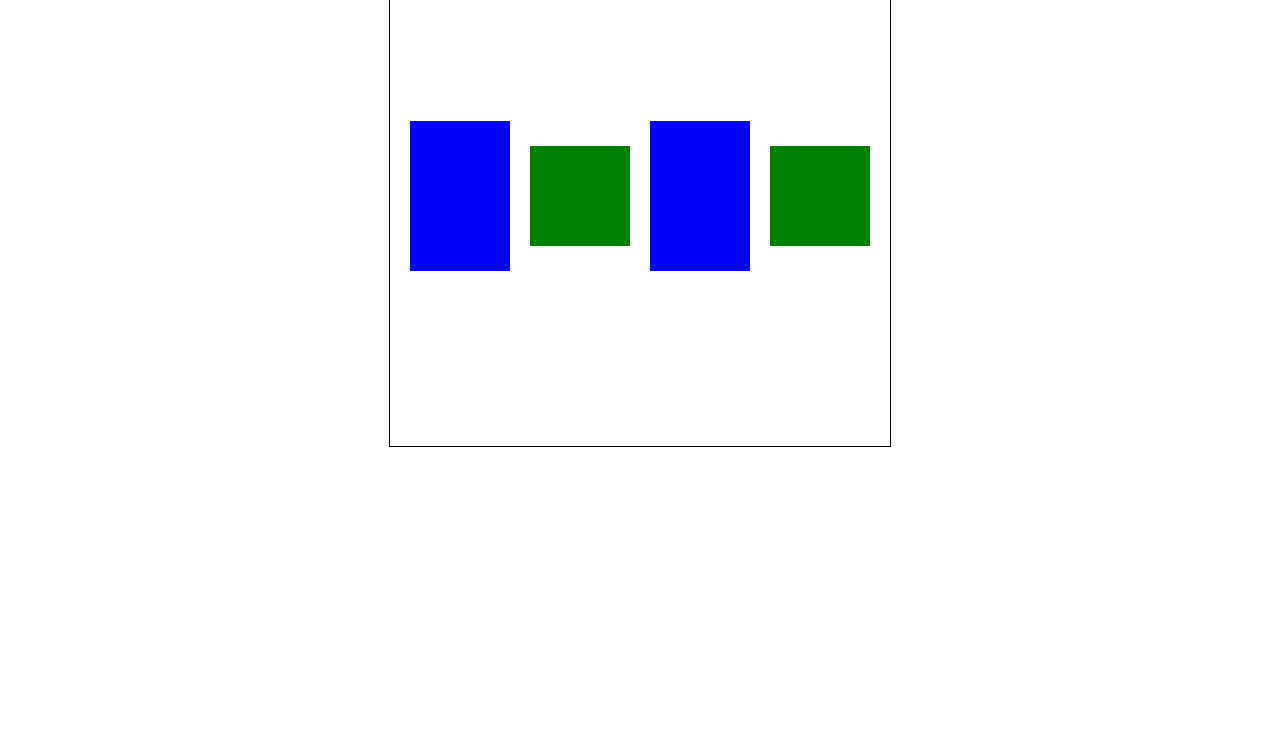
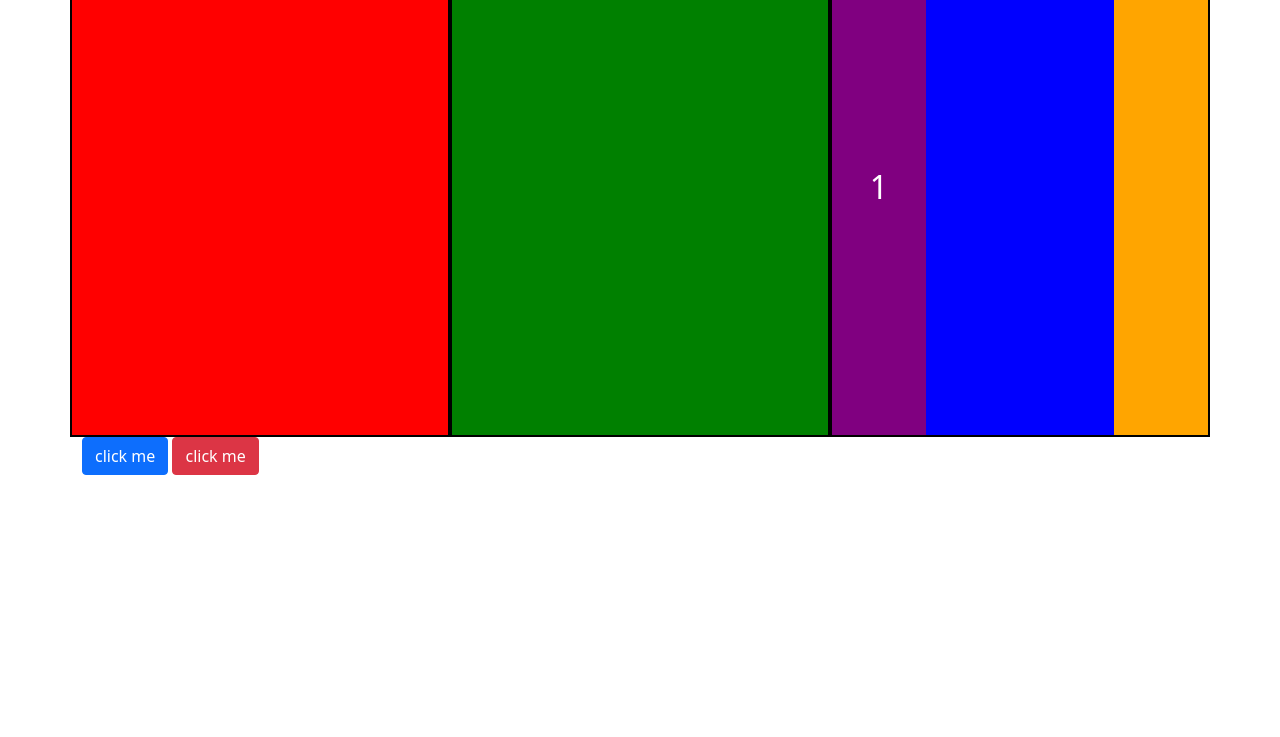
Before and after one commit to StasRivkin/Webinars, a plain HTML site: page index.html in a window 1280 px wide. Shown: the part 63-800 px from the top of the page. Drawn offline with nearby package versions, Linux system fonts and the light colour scheme.

Commit message:
bootstrap

```diff
--- a/index.html
+++ b/index.html
@@ -4,22 +4,28 @@
     <meta charset="UTF-8">
     <meta http-equiv="X-UA-Compatible" content="IE=edge">
     <meta name="viewport" content="width=device-width, initial-scale=1.0">
+    <link href="https://cdn.jsdelivr.net/npm/bootstrap@5.1.3/dist/css/bootstrap.min.css" rel="stylesheet">
+    <link rel="stylesheet" href="./style/style.css">
     <title>Document</title>
-    <link rel="stylesheet" href="./style/style.css">
 </head>
 <body>
     <div class="container">
-        <div class="childBlue">
+        <div class="row">
+            <div class="box red offset-xl-0 col-xl-4 offset-lg-0 col-lg-5 col-2 offset-2 offset-md-4 col-md-1 offset-sm-0 col-sm-6">Red</div>
+            <div class="box green offset-xl-0 offset-lg-4 col-xl-4 col-lg-3 col-2 offset-2 offset-md-4 col-md-1 offset-sm-0 col-sm-6">Green</div>
+            <div class="g-0 row box blue offset-xl-0 col-xl-4 offset-lg-0 col-lg-6 col-2 offset-2 offset-md-1 col-md-1 offset-sm-0 col-sm-6">
+                <div class="d-flex justify-content-center align-items-center innerbox purple col-3">
+                    1
+                </div>
 
-        </div>
-        <div class="childGreen">
+                <div class="innerbox orange offset-6 col-3">
 
-        </div>
-        <div class="childBlue">
-
-        </div>
-        <div class="childGreen">
-
+                </div>
+            </div>
+            <div>
+                <button class="btn btn-primary"> click me</button>
+                <button class="btn btn-danger"> click me</button>
+            </div>
         </div>
     </div>
 </body>
--- a/style/style.css
+++ b/style/style.css
@@ -1,22 +1,32 @@
-.container{
-    width: 500px;
+.box{
     height: 500px;
-    margin: 0 auto;
-    border: 1px solid black;
+    border: 2px solid black;
     display: flex;
-    flex-direction: row;
-    justify-content: space-evenly;
-    align-items: center;
+    justify-content: center;
+    font-size: 2em;
+    color: white;
 }
 
-.childBlue{
-    width: 100px;
-    height: 150px;
+.red{
+    background-color: red;
+}
+
+.green{
+    background-color: green;
+}
+
+.blue{
     background-color: blue;
 }
 
-.childGreen{
-    width: 100px;
-    height: 100px;
-    background-color: green;
+.innerbox{
+    height: 100%;
 }
+
+.orange{
+    background-color: orange;
+}
+
+.purple{
+    background-color: purple;
+}
```
